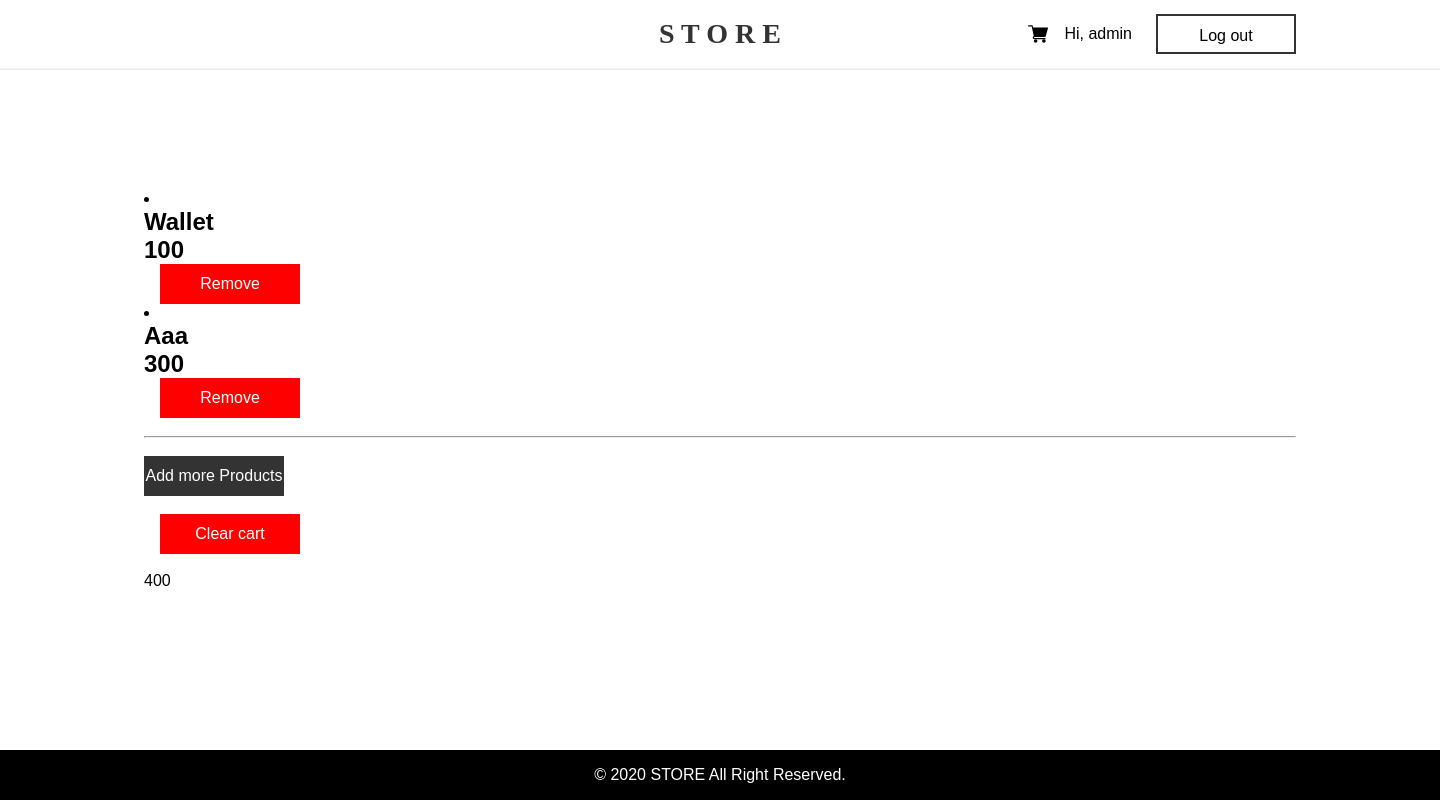
After one commit to AhmedElbohoty/coretabs-store, a Django app: page /carts/ in a window 1440 px wide. The commit adds this page. Run offline with Django 3.2, Linux system fonts and the light colour scheme; a user stored in the database is signed in; data comes from the database, SQL or seed files in the repository; both versions use the stored data as it was after the commit.

Commit message:
Finish Cart

```diff
--- a/accounts/models.py
+++ b/accounts/models.py
@@ -10,7 +10,7 @@ class Profile(models.Model):
     address = models.TextField(max_length=500, blank=True)
 
     def __str__(self):
-        return self.user
+        return str(self.user)
 
 
 @receiver(post_save, sender=User)
--- a/carts/models.py
+++ b/carts/models.py
@@ -2,6 +2,7 @@ from django.db import models
 from django.contrib.auth import get_user_model
 from django.db.models.signals import post_save
 from django.dispatch import receiver
+from django.db.models import Sum
 
 from products.models import Product
 
@@ -14,8 +15,13 @@ class Cart(models.Model):
     items = models.ManyToManyField(Product)
     updated_at = models.DateTimeField(auto_now=True)
 
+    def total_price(self):
+        total = self.user.cart.items.aggregate(total_price=Sum('price'))
+
+        return  total['total_price']
+
     def __str__(self):
-        return self.user
+        return str(self.user)
 
 
 @receiver(post_save, sender=User)
--- /dev/null
+++ b/carts/urls.py
@@ -0,0 +1,12 @@
+from django.urls import path
+
+from .views import add_to_cart, cart, remove_from_cart, remove_all_from_cart
+
+urlpatterns = [
+    path('', cart, name='cart'),
+    path('add/<product_id>', add_to_cart, name='add_to_cart'),
+    path('remove_from_cart/<product_id>',
+         remove_from_cart, name='remove_from_cart'),
+    path('remove_all_from_cart/',
+         remove_all_from_cart, name='remove_all_from_cart'),
+]
--- a/carts/views.py
+++ b/carts/views.py
@@ -1,3 +1,40 @@
-from django.shortcuts import render
+from django.shortcuts import render, get_object_or_404, redirect
+from django.contrib.auth.decorators import login_required
 
-# Create your views here.
+from products.models import Product
+from .models import Cart
+
+
+@login_required
+def add_to_cart(request, product_id):
+    product = get_object_or_404(Product, pk=product_id)
+    cart = Cart.objects.get(user=request.user)
+    cart.items.add(product)
+
+    return redirect('cart')
+
+
+@login_required
+def remove_from_cart(request, product_id):
+    product = get_object_or_404(Product, pk=product_id)
+    cart = Cart.objects.get(user=request.user)
+    cart.items.remove(product)
+
+    return redirect('cart')
+
+
+@login_required
+def remove_all_from_cart(request):
+    cart = Cart.objects.get(user=request.user)
+    cart.items.clear()
+
+    return redirect('cart')
+
+
+@login_required
+def cart(request):
+    user = request.user
+    products = user.cart.items.all()
+    total_price = user.cart.total_price()
+
+    return render(request, 'carts/cart.html', {'products': products, 'total_price': total_price})
--- a/orders/models.py
+++ b/orders/models.py
@@ -7,7 +7,7 @@ User = get_user_model()
 
 
 class Order(models.Model):
-    address = models.TextField(max_length=500, blank=True)
+    address = models.CharField(max_length=500)
     user = models.ForeignKey(User, on_delete=models.CASCADE)
     items = models.ManyToManyField(Product)
 
--- a/store/urls.py
+++ b/store/urls.py
@@ -29,4 +29,5 @@ urlpatterns = [
     path('', home, name='home'),
     path('', include('products.urls')),
     path('accounts/', include('accounts.urls')),
+    path('carts/', include('carts.urls')),
 ] + static(settings.MEDIA_URL, document_root=settings.MEDIA_ROOT)
--- /dev/null
+++ b/templates/carts/cart.html
@@ -0,0 +1,33 @@
+{% extends "base.html" %}
+
+{% block head_title %}
+  Cart
+{% endblock %}
+
+
+{% block main %}
+<main class="main">
+    {% for product in products %}
+
+    <li>
+      <h2>{{ product.title | capfirst }}</h2>
+      <h2>{{ product.price }}</h2>
+      <a href="{% url 'remove_from_cart' product_id=product.id %}"  class="main-prod-delete">Remove</a>
+    </li>
+
+    {% empty %}
+    <p>No products yet.</p>
+
+    {% endfor %}
+
+    <br />
+    <hr />
+    <br />
+    <a href="{% url 'products_list' %}"  class="main-prod-edit">Add more Products</a>
+    <br />
+    <a href="{% url 'remove_all_from_cart' %}"  class="main-prod-delete">Clear cart</a>
+    <br />
+    <p>{{ total_price }}</p>
+
+</main>
+{% endblock %}
--- a/templates/products/product-details.html
+++ b/templates/products/product-details.html
@@ -36,8 +36,12 @@
       <a href="{% url 'product_delete' product.id %}" class="main-prod-delete"
         >Delete</a
       >
+
     </div>
     {% endif %}
+    <br />
+    <a href="{% url 'add_to_cart' product_id=product.id %}"  class="main-prod-edit">Add to product</a>
+
   </div>
 </main>
 {% endif %}
```
Also changed, not shown: db.sqlite3, media/products/71ra002SZ1L._AC_UY500__tNT1r2Y.jpg (added), media/products/71ra002SZ1L._AC_UY500__uzkJHYy.jpg (added), orders/migrations/0002_auto_20201011_0633.py (added).
